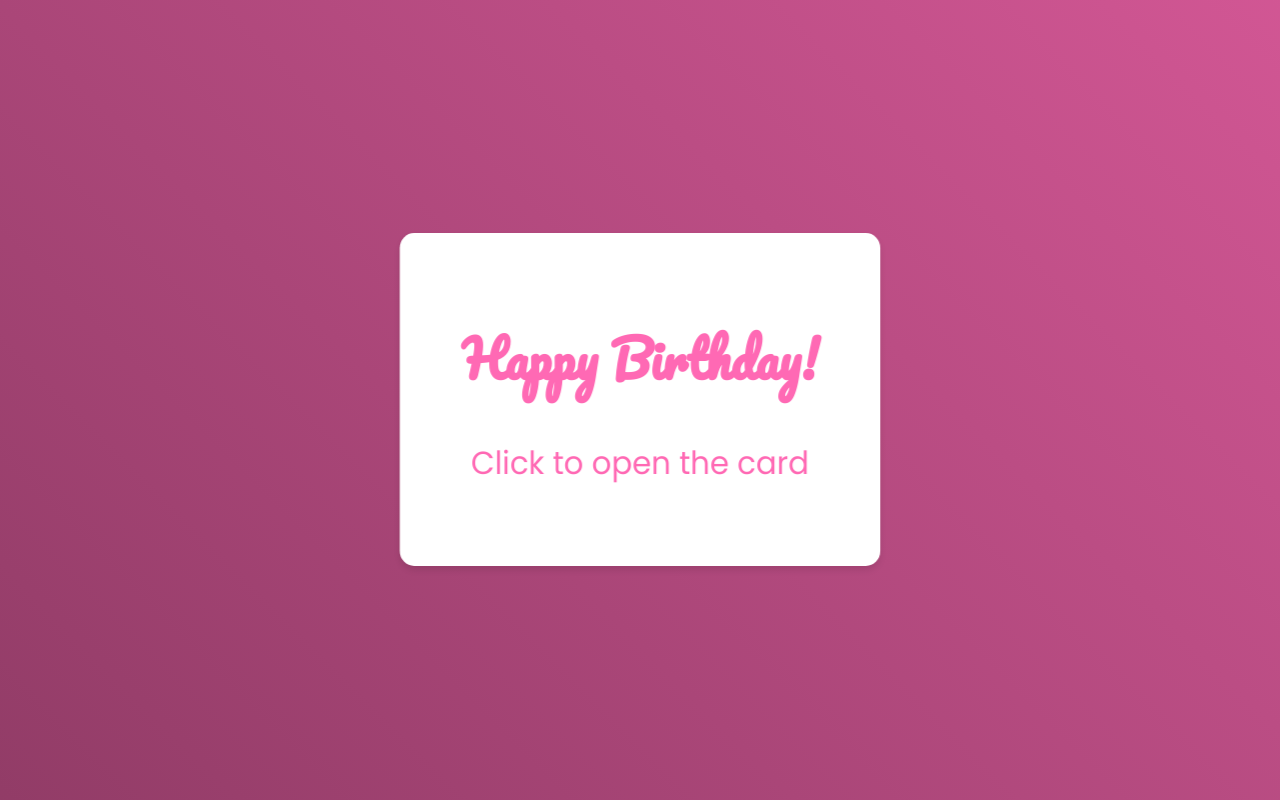
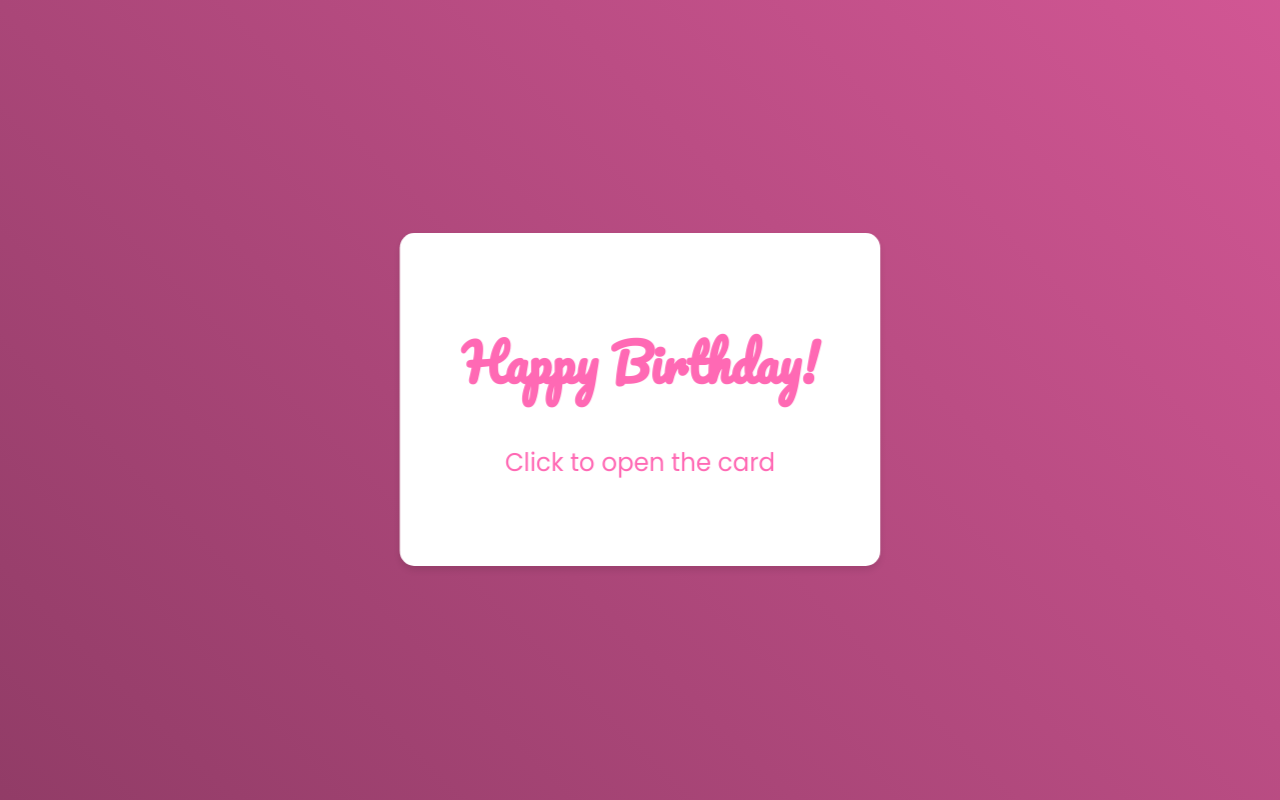
Before and after one commit to SHADYHuB77894/Birthday-Card, a plain HTML site: page index.html in a window 1280 px wide. Drawn offline with Linux system fonts and the light colour scheme.

Commit message:
Update index.html

```diff
--- a/index.html
+++ b/index.html
@@ -79,7 +79,7 @@
 
         .front p, .back p {
             font-family: 'Poppins', sans-serif; /* Use Poppins for body text */
-            font-size: 4vw; /* Font size scales with viewport width */
+            font-size: 3vw; /* Reduced font size scales with viewport width */
             margin-top: 3%;
         }
 
@@ -113,7 +113,7 @@
             }
 
             .front p, .back p {
-                font-size: 5vw; /* Adjust paragraph font size */
+                font-size: 4vw; /* Smaller paragraph font size for mobile */
             }
 
             footer p {
@@ -131,7 +131,7 @@
             }
 
             .front p, .back p {
-                font-size: 2.5vw; /* Adjust paragraph font size */
+                font-size: 2vw; /* Adjust paragraph font size */
             }
 
             footer p {
```
